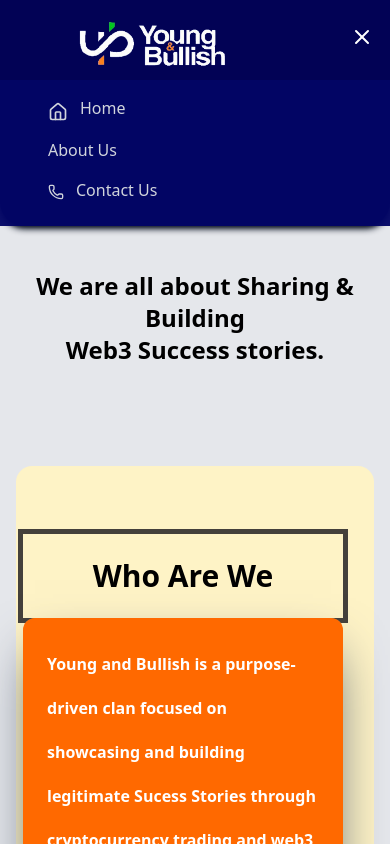
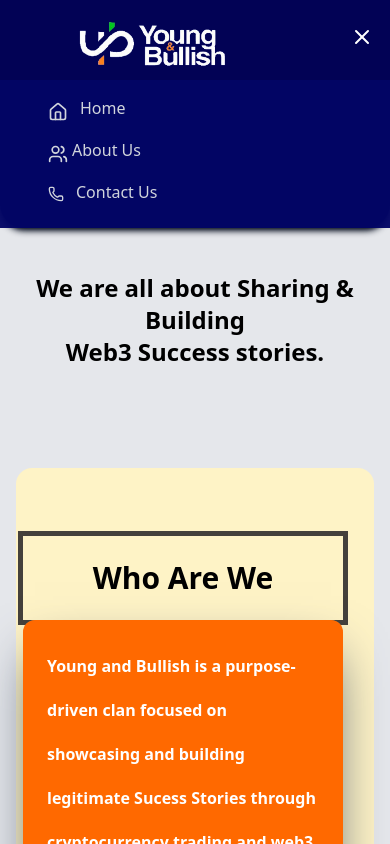
Before and after one commit to Mmasichuks/youngandbullish, a React (Vite) app: page /About in a window 390 px wide. Both pictures are taken after a click on the button 362 px from the left and 37 px from the top of the page. Shown: the top 844 px of the page. Built offline with nearby package versions, Linux system fonts and the light colour scheme.

Commit message:
Sign up model properly rendered

```diff
--- a/src/components/Dropdown.jsx
+++ /dev/null
@@ -1,26 +0,0 @@
-import React, { useState } from 'react';
-import {User, Users, TrendingUp, ChevronDown, ChevronUp, MoveDiagonal, ShoppingBag, TimerIcon, X } from 'lucide-react';
-import { motion } from 'framer-motion';
-import Modal from './Modal'; // Import the Modal component
-import SignUp from './SignUp'; // Import the SignUp component
-const Dropdown = () => {
-  const [showPopup, setshowPopup] = useState(false);
-
-  return (
-    <>
-      <motion.button
-        className="bg-green-600 p-2 mt-6 rounded-xl text-2xl"
-        whileTap={{ scale: 0.8 }}
-        onClick={() => setshowPopup(true)}
-      >
-        Join Community
-      </motion.button>
-      <Modal isOpen={showPopup} onClose={() => setshowPopup(false)}>
-        <SignUp/>
-      </Modal>
-
-    </>
-  );
-};
-
-export default Dropdown;
--- a/src/components/Navigation.jsx
+++ b/src/components/Navigation.jsx
@@ -84,9 +84,9 @@
               <a
 
                 href="#"
-                className="block text-gray-300 hover:text-white transition-colors py-2 pl-8 hover:bg-blue-600 rounded-full"
+                className="flex text-gray-300 hover:text-white transition-colors py-2 pl-8 hover:bg-blue-600 rounded-full"
               >
-                About Us
+                <Users className="size-5 mr-1 mt-1.5" />About Us
               </a> </Link>
             <Link to={"/Contact"}>
               <a
--- a/src/components/W_navigation.jsx
+++ b/src/components/W_navigation.jsx
@@ -87,8 +87,9 @@
               <a
 
 
-                className="block text-gray-300 hover:text-white transition-colors py-2 pl-8 hover:bg-blue-600 rounded-full"
+                className="flex text-gray-300 hover:text-white transition-colors py-2 pl-8 hover:bg-blue-600 rounded-full"
               >
+                <Users className="size-5 mr-1 mt-1.5" />
                 About Us
               </a> </Link>
             <Link to={"/Contact"}>
--- a/src/pages/LandingPage.jsx
+++ b/src/pages/LandingPage.jsx
@@ -1,5 +1,6 @@
-import React from "react";
-
+import React,{useState} from "react";
+import Modal from "../components/Modal.jsx";
+import SignUp from "../components/SignUp.jsx";
 import {
   ArrowRight,
   TrendingUp,
@@ -13,7 +14,6 @@
 import W_footer from "../components/W_footer.jsx";
 import W_navigation from "../components/W_navigation.jsx";
 import ValueCard from "../components/ValueCard";
-import Dropdown from "../components/Dropdown";
 import { delay, easeIn, motion } from "framer-motion";
 import LOGO from "../assets/y&b_logo.png";
 
@@ -42,7 +42,7 @@
   visible: {
     rotate: 0,
     transition: { duration: 1 },
-    delay:2
+    delay: 2
   }
 }
 // navigation section
@@ -54,6 +54,8 @@
 
 function LandingPage() {
   //const [Open, setOpen] = useState(false)
+   const [showPopup, setshowPopup] = useState(false);
+
   return (
     <>
 
@@ -77,7 +79,7 @@
           >
 
             <motion.img src={LOGO} alt="y&b logo"
-              initial={{y:0}}
+              initial={{ y: 0 }}
               animate={{
                 y: [0, -40, 0,
                 ],
@@ -85,9 +87,9 @@
               transition={{
                 delay: 2,
                 duration: 2,
-                repeat:Infinity ,
-                repeatType:'loop',
-                ease:'easeOut'
+                repeat: Infinity,
+                repeatType: 'loop',
+                ease: 'easeOut'
 
               }}
               className="relative right-14 sm:right-20 top-20 size-65 sm:size-90" />
@@ -98,8 +100,13 @@
             <p className="text-lg font-p sm:text-xl md:text-2xl text-gray-300 max-w-3xl mx-auto leading-relaxed px-4">
               Proving you don't need fraud to make it big. Brace yourself are you ready to be young and bullish.
             </p>
-
-          <Dropdown/>
+            <motion.button
+              className="bg-green-600 p-2 mt-6 rounded-xl text-2xl"
+              whileTap={{ scale: 0.8 }}
+              onClick={() => setshowPopup(true)}
+            >
+              Join Community
+            </motion.button>
           </motion.div>
 
 
@@ -180,6 +187,11 @@
 
       </div>
       <W_footer />
+
+
+      <Modal isOpen={showPopup} onClose={() => setshowPopup(false)}>
+        <SignUp/>
+      </Modal>
     </>
   );
 }
```
Lines whose indentation alone changed are shown as unchanged.
